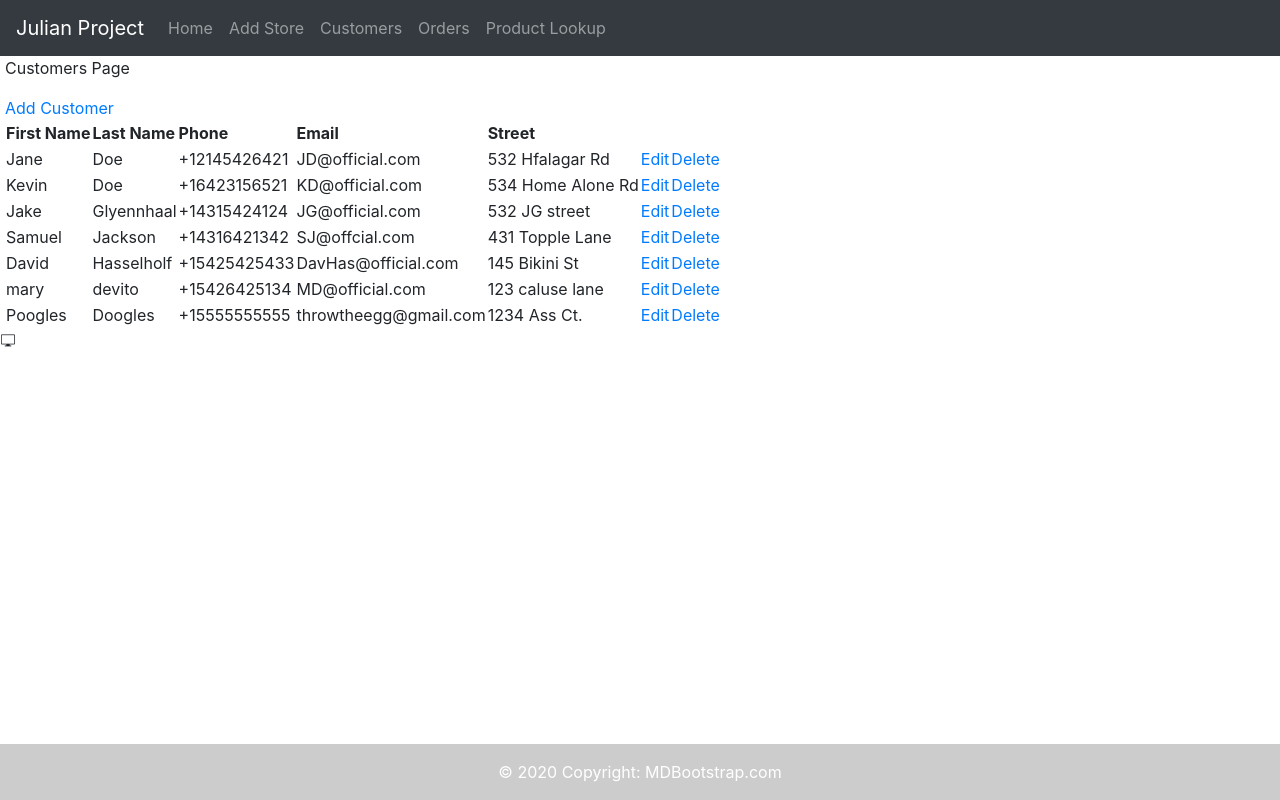
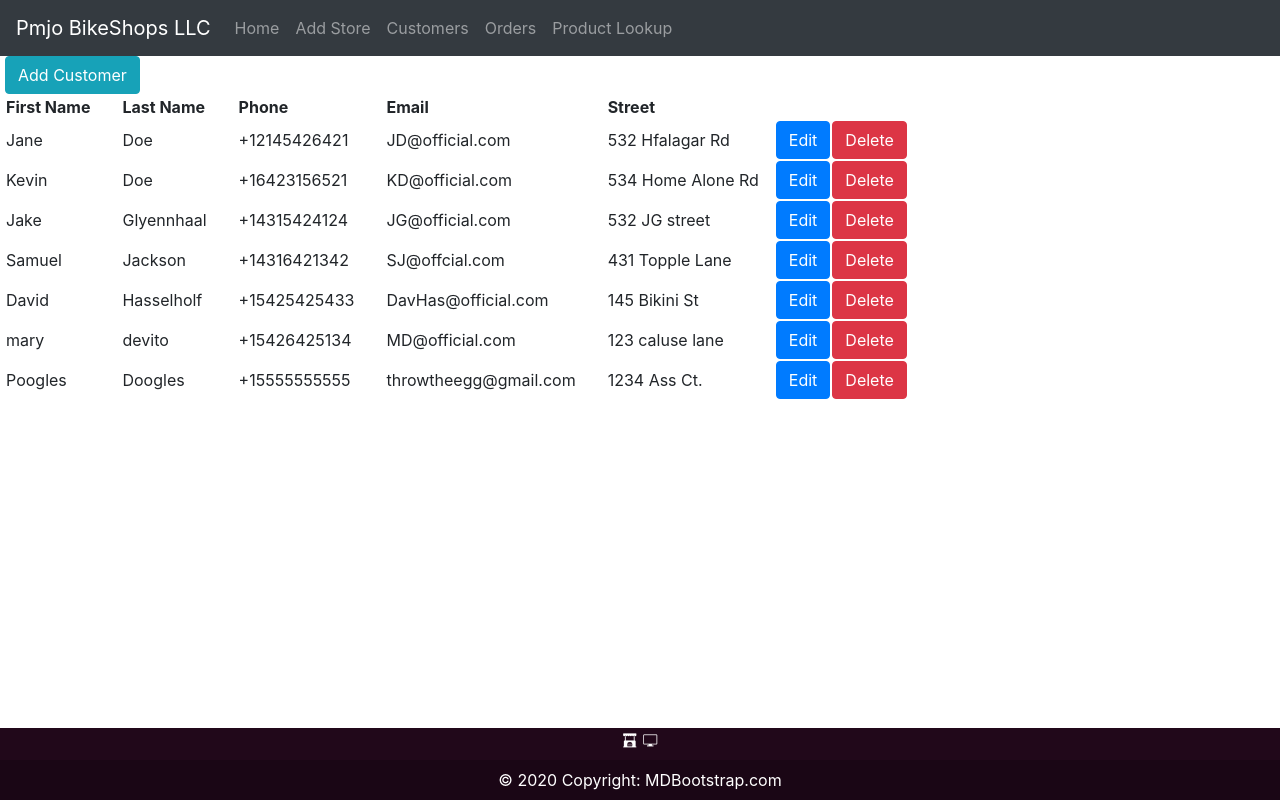
Before and after one commit to Moju-juju/DatabaseProject, a Django app: page /customers/ in a window 1280 px wide. Run offline with Django 4.2, Linux system fonts and the light colour scheme; data comes from the database, SQL or seed files in the repository; both versions use the stored data as it was after the commit; some libraries are stand-ins or nearby versions.

```diff
--- a/BikeShopDatabase/BikeShop/PmjoStore/templates/PmjoStore/customers.html
+++ b/BikeShopDatabase/BikeShop/PmjoStore/templates/PmjoStore/customers.html
@@ -1,27 +1,25 @@
 {% extends 'main.html' %}
 {% block content %}
 
-<p>Customers Page</p>
-
-<a href="{% url 'PmjoStore:add-customers' %}">Add Customer</a>
+<a class="button btn btn-info" href="{% url 'PmjoStore:add-customers' %}">Add Customer</a>
 
 <table>
     <tr>
-        <th>First Name</th>
-        <th>Last Name</th>
-        <th>Phone</th>
-        <th>Email</th>
-        <th>Street</th>
+        <th class="pr-3">First Name</th>
+        <th class="pr-3 pl-3">Last Name</th>
+        <th class="pr-3 pl-3">Phone</th>
+        <th class="pr-3 pl-3">Email</th>
+        <th class="pr-3 pl-3">Street</th>
     </tr>
     {% for customer in customers %}
     <tr>
-        <td>{{customer.first_name}}</td>
-        <td>{{customer.last_name}}</td>
-        <td>{{customer.phone}}</td>
-        <td>{{customer.email}}</td>
-        <td>{{customer.street}}</td>
-        <td><a href = "{% url 'PmjoStore:update-customer' customer.id %}" >Edit</a></td>
-        <td><a href = "{% url 'PmjoStore:delete-customer' customer.id %}" >Delete</a></td>
+        <td class="pr-3">{{customer.first_name}}</td>
+        <td class="pr-3 pl-3">{{customer.last_name}}</td>
+        <td class="pr-3 pl-3">{{customer.phone}}</td>
+        <td class="pr-3 pl-3">{{customer.email}}</td>
+        <td class="pr-3 pl-3">{{customer.street}}</td>
+        <td><a class="button btn btn-primary" href = "{% url 'PmjoStore:update-customer' customer.id %}" >Edit</a></td>
+        <td><a class="button btn btn-danger" href = "{% url 'PmjoStore:delete-customer' customer.id %}" >Delete</a></td>
     </tr>
     {% endfor %}
 </table>
--- a/BikeShopDatabase/BikeShop/templates/main.html
+++ b/BikeShopDatabase/BikeShop/templates/main.html
@@ -32,15 +32,14 @@
 <!--        <i class="glyphicon glyphicon-cog">Footer</i>   #21081a-->
 
     </div>
-    <i class="icofont-computer"></i>
-<footer class="text-center text-white fixed-bottom" style="background-color: #FFFFFF;">
+<footer class="text-center text-white fixed-bottom" style="background-color: #21081a;">
     <i class="icofont-food-cart"></i>
     <i class="icofont-computer"></i>
   <!-- Grid container -->
-  <div class="container p-4"></div>
+  <div class="container p-1"></div>
   <!-- Grid container -->
   <!-- Copyright -->
-  <div class="text-center p-3"  style="background-color: rgba(0, 0, 0, 0.2);">
+  <div class="text-center p-2"  style="background-color: rgba(0, 0, 0, 0.2);">
     © 2020 Copyright:
     <a class="text-white" href="https://mdbootstrap.com/">MDBootstrap.com</a>
   </div>
--- a/BikeShopDatabase/BikeShop/templates/navbar.html
+++ b/BikeShopDatabase/BikeShop/templates/navbar.html
@@ -1,7 +1,5 @@
 <nav class="navbar navbar-expand-lg navbar-dark bg-dark">
-    <a class="navbar-brand" href="#">
-        Julian Project
-    </a>
+    <a class="navbar-brand" href="#"> Pmjo BikeShops LLC </a>
     <ul class="navbar-nav mr-auto">
         <li class="nav-item">
             <a class="nav-link" href="{% url 'PmjoStore:products' %}">Home</a>
```
Also changed, not shown: BikeShopDatabase/BikeShop/PmjoStore/templates/PmjoStore/product.html (+33 -5 lines), BikeShopDatabase/BikeShop/PmjoStore/templates/PmjoStore/style.css (deleted), BikeShopDatabase/BikeShop/db.sqlite3, BikeShopDatabase/BikeShop/static/css/main.css (line endings or trailing spaces), BikeShopDatabase/BikeShop/static/images/Santa-Cruz.jpg (added), BikeShopDatabase/BikeShop/static/images/atherton.jpg (added), BikeShopDatabase/BikeShop/static/images/canyon.jpg (added).
